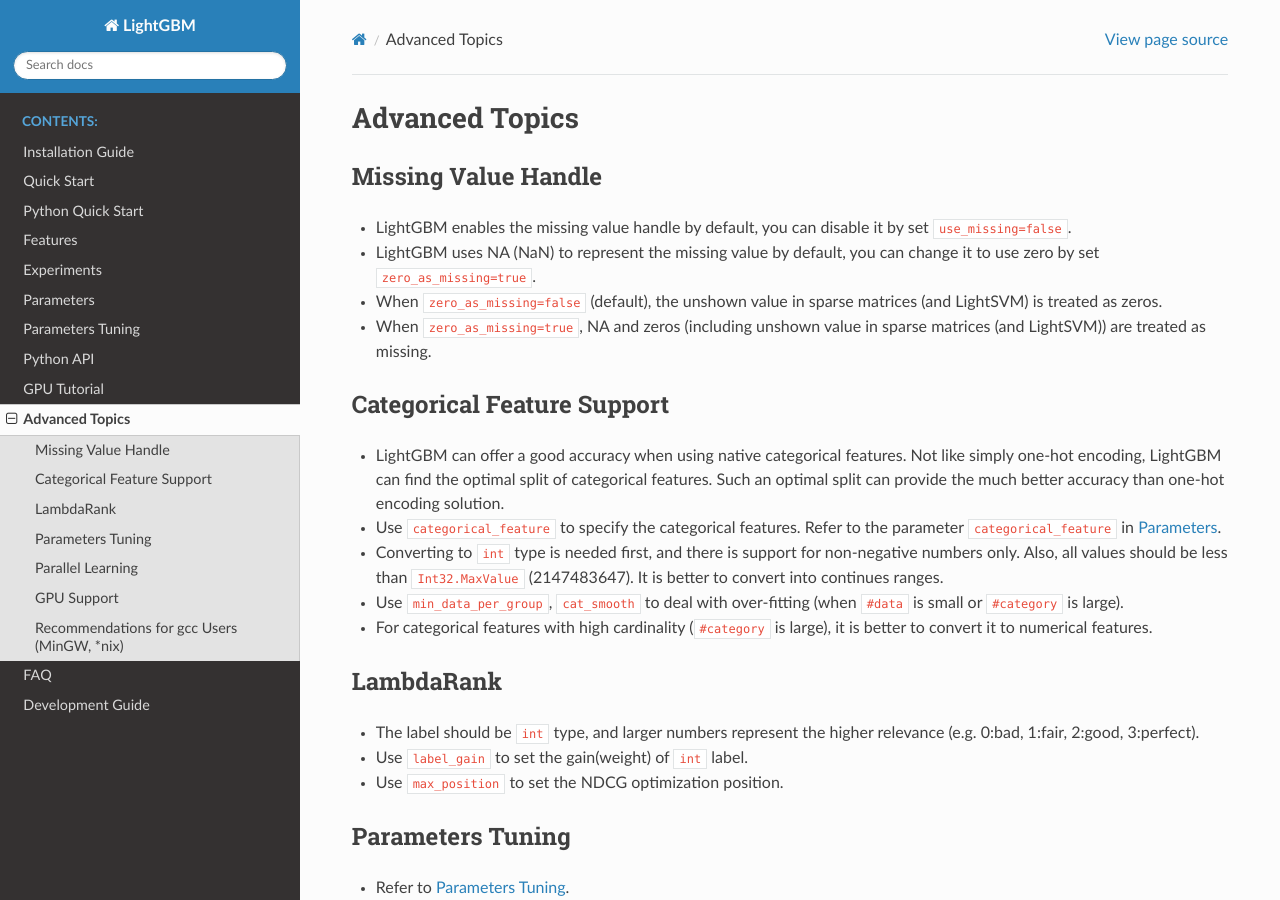
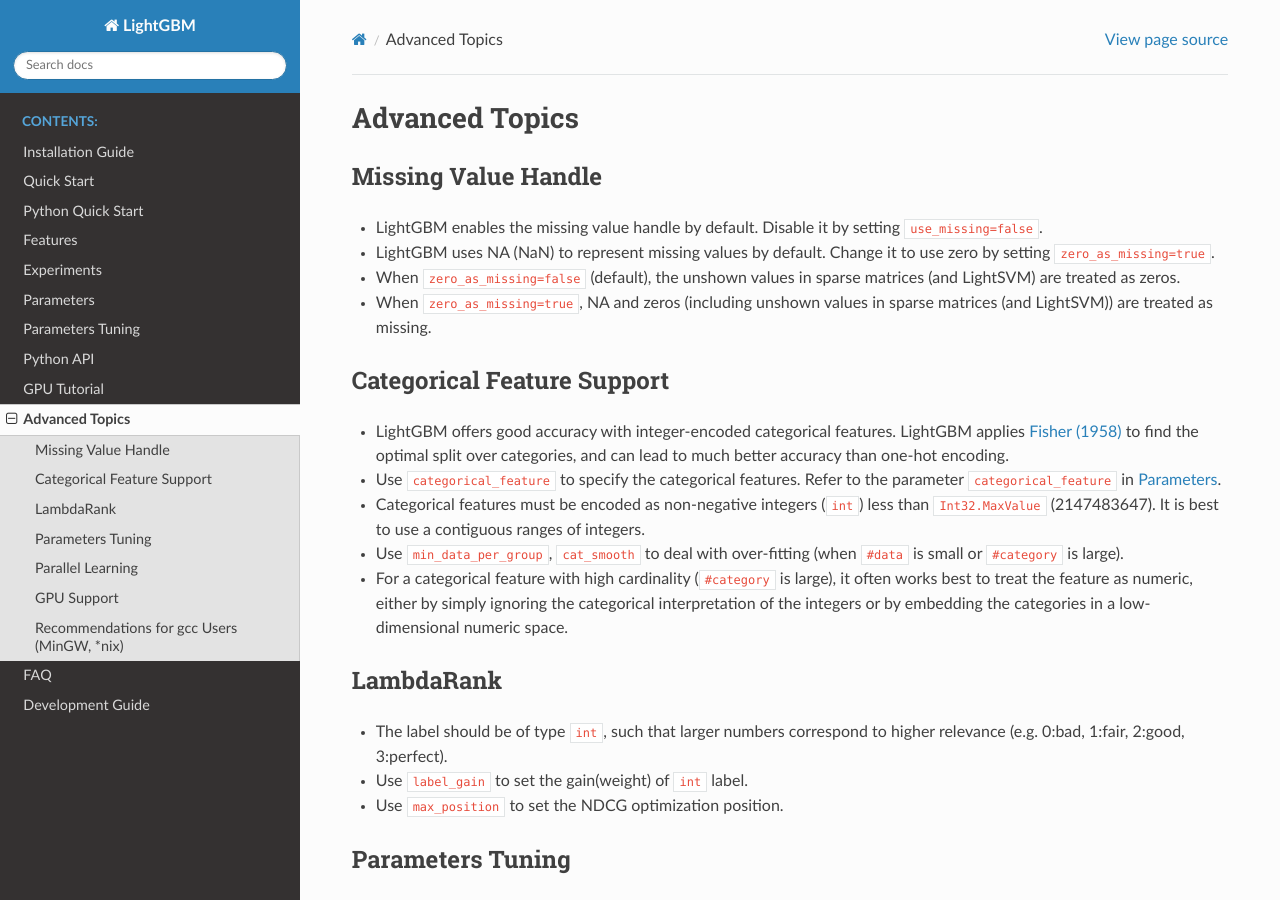
Before and after one commit to microsoft/LightGBM, a Sphinx documentation site: the page built from docs/Advanced-Topics.rst, in a window 1280 px wide and 900 px high. Built offline with Sphinx 7.4.7 and the Read the Docs theme 2.0.0, drawn with Linux system fonts in a browser that asks for light colours; pages that are not in the unit, such as notebooks, are missing from menus.

Commit message:
A nitpicky grammer edit with minor clarifications added.

```diff
--- a/docs/Advanced-Topics.rst
+++ b/docs/Advanced-Topics.rst
@@ -4,35 +4,37 @@
 Missing Value Handle
 --------------------
 
--  LightGBM enables the missing value handle by default, you can disable it by set ``use_missing=false``.
+-  LightGBM enables the missing value handle by default. Disable it by setting ``use_missing=false``.
 
--  LightGBM uses NA (NaN) to represent the missing value by default, you can change it to use zero by set ``zero_as_missing=true``.
+-  LightGBM uses NA (NaN) to represent missing values by default. Change it to use zero by setting ``zero_as_missing=true``.
 
--  When ``zero_as_missing=false`` (default), the unshown value in sparse matrices (and LightSVM) is treated as zeros.
+-  When ``zero_as_missing=false`` (default), the unshown values in sparse matrices (and LightSVM) are treated as zeros.
 
--  When ``zero_as_missing=true``, NA and zeros (including unshown value in sparse matrices (and LightSVM)) are treated as missing.
+-  When ``zero_as_missing=true``, NA and zeros (including unshown values in sparse matrices (and LightSVM)) are treated as missing.
 
 Categorical Feature Support
 ---------------------------
 
--  LightGBM can offer a good accuracy when using native categorical features. Not like simply one-hot encoding, LightGBM can find the optimal split of categorical features.
-   Such an optimal split can provide the much better accuracy than one-hot encoding solution.
+-  LightGBM offers good accuracy with integer-encoded categorical features. LightGBM applies
+   `Fisher (1958) <https://www.jstor.org/stable/2281952/>`_  to find the optimal split over categories,
+   and can lead to much better accuracy than one-hot encoding.
 
 -  Use ``categorical_feature`` to specify the categorical features.
    Refer to the parameter ``categorical_feature`` in `Parameters <./Parameters.rst>`__.
 
--  Converting to ``int`` type is needed first, and there is support for non-negative numbers only. Also, all values should be less than ``Int32.MaxValue`` (2147483647).
-   It is better to convert into continues ranges.
+-  Categorical features must be encoded as non-negative integers (``int``) less than ``Int32.MaxValue`` (2147483647).
+   It is best to use a contiguous ranges of integers.
 
--  Use ``min_data_per_group``, ``cat_smooth`` to deal with over-fitting
-   (when ``#data`` is small or ``#category`` is large).
+-  Use ``min_data_per_group``, ``cat_smooth`` to deal with over-fitting (when ``#data`` is small or ``#category`` is large).
 
--  For categorical features with high cardinality (``#category`` is large), it is better to convert it to numerical features.
+-  For a categorical feature with high cardinality (``#category`` is large), it often works best to
+   treat the feature as numeric, either by simply ignoring the categorical interpretation of the integers or
+   by embedding the categories in a low-dimensional numeric space.
 
 LambdaRank
 ----------
 
--  The label should be ``int`` type, and larger numbers represent the higher relevance (e.g. 0:bad, 1:fair, 2:good, 3:perfect).
+-  The label should be of type ``int``, such that larger numbers correspond to higher relevance (e.g. 0:bad, 1:fair, 2:good, 3:perfect).
 
 -  Use ``label_gain`` to set the gain(weight) of ``int`` label.
 
```
